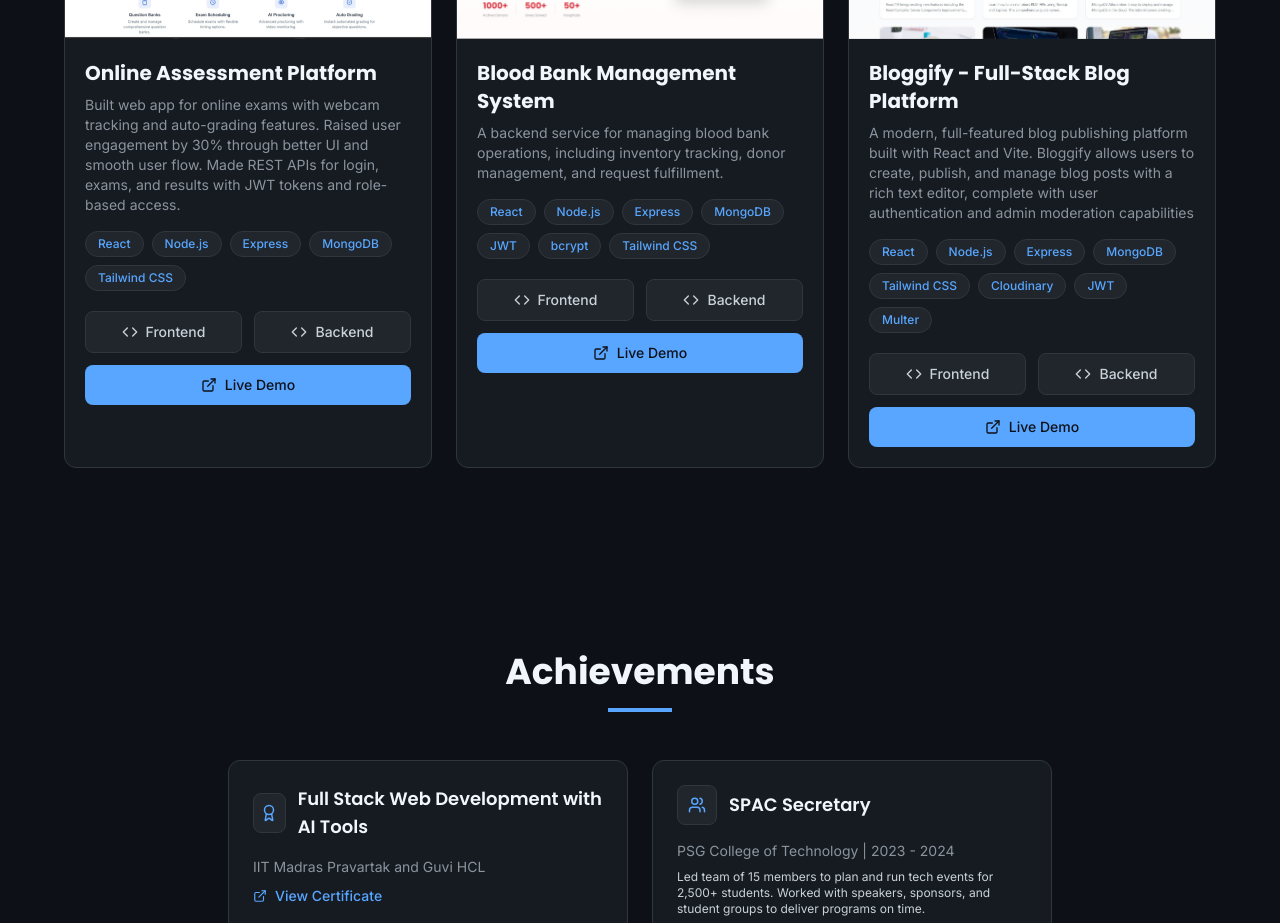
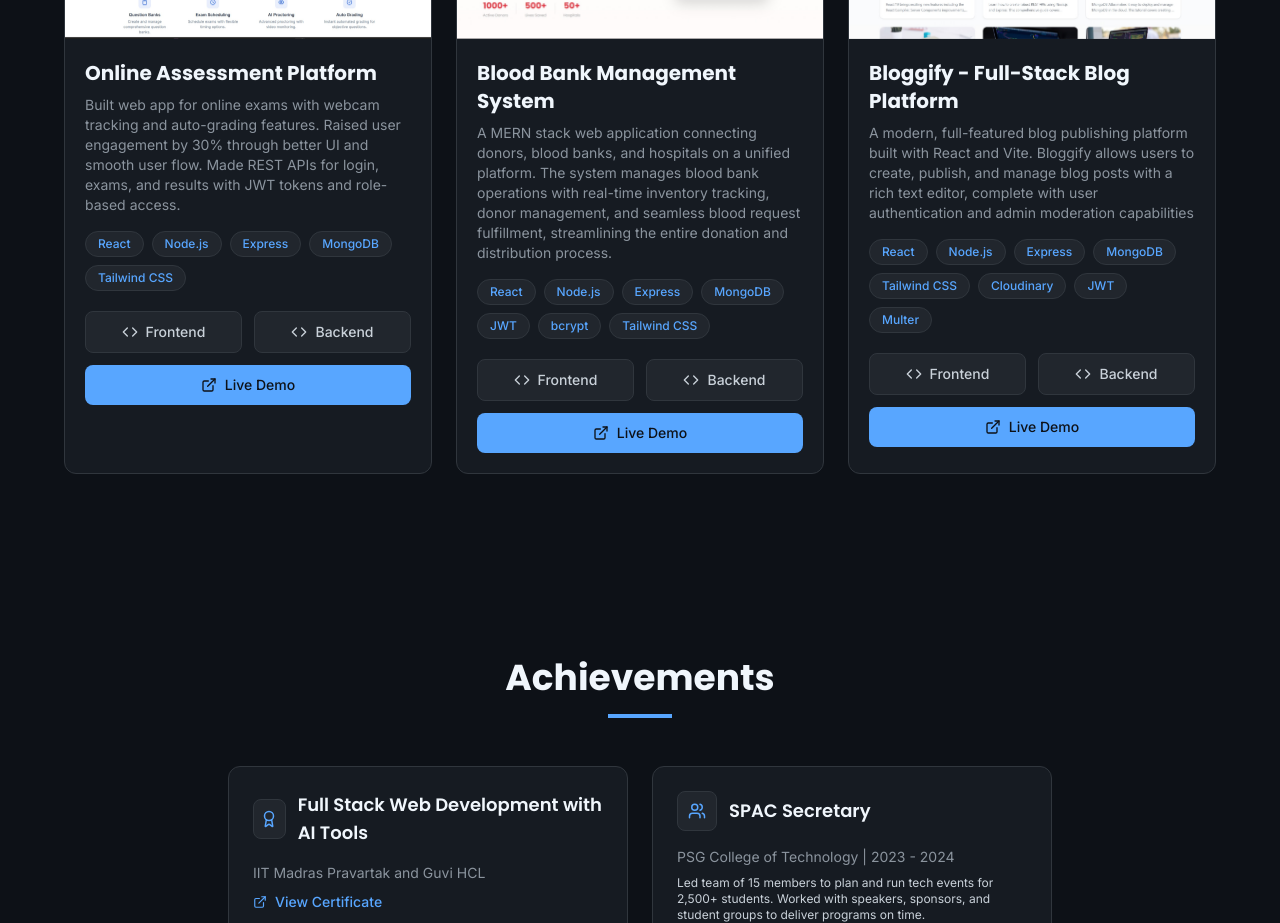
Before and after one commit to Gouthambalaji03/Goutham-Balaji-P-S-Portfolio, a React (Vite) app: page / in a window 1280 px wide. Shown: the part 2440-3363 px from the top of the page. Built offline with nearby package versions, Linux system fonts and the light colour scheme.

Commit message:
Update project description for Blood Bank Management System in Projects component

```diff
--- a/src/components/Projects.jsx
+++ b/src/components/Projects.jsx
@@ -23,7 +23,7 @@ const Projects = () => {
     },
      {
       title: 'Blood Bank Management System',
-      description: 'A backend service for managing blood bank operations, including inventory tracking, donor management, and request fulfillment.',
+      description: 'A MERN stack web application connecting donors, blood banks, and hospitals on a unified platform. The system manages blood bank operations with real-time inventory tracking, donor management, and seamless blood request fulfillment, streamlining the entire donation and distribution process.',
       image: bloodDonationImg,
       tech: ['React', 'Node.js', 'Express', 'MongoDB', 'JWT', 'bcrypt', 'Tailwind CSS'],
       githubFrontend: 'https://github.com/Gouthambalaji03/Blood-Bank-Frontend',
```
